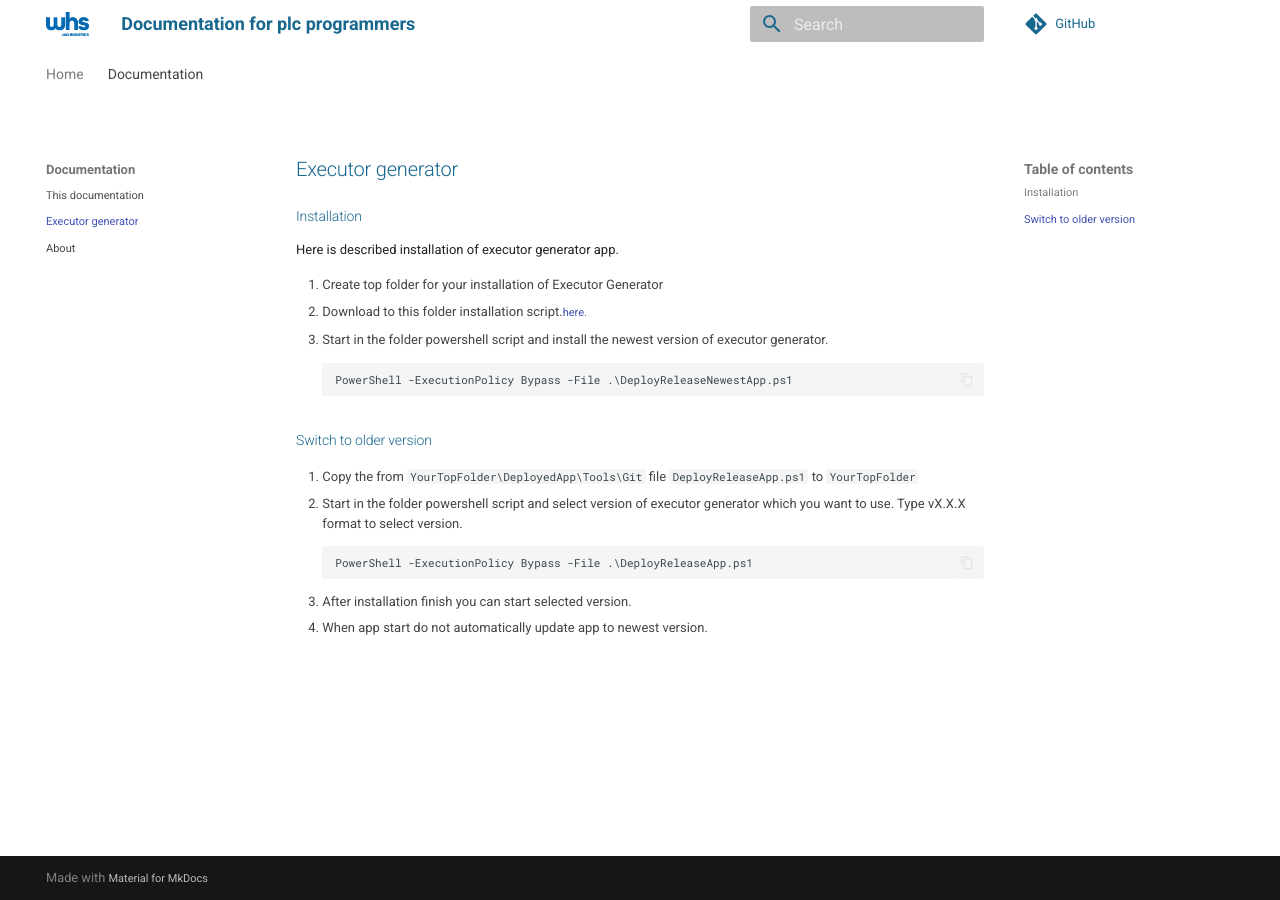
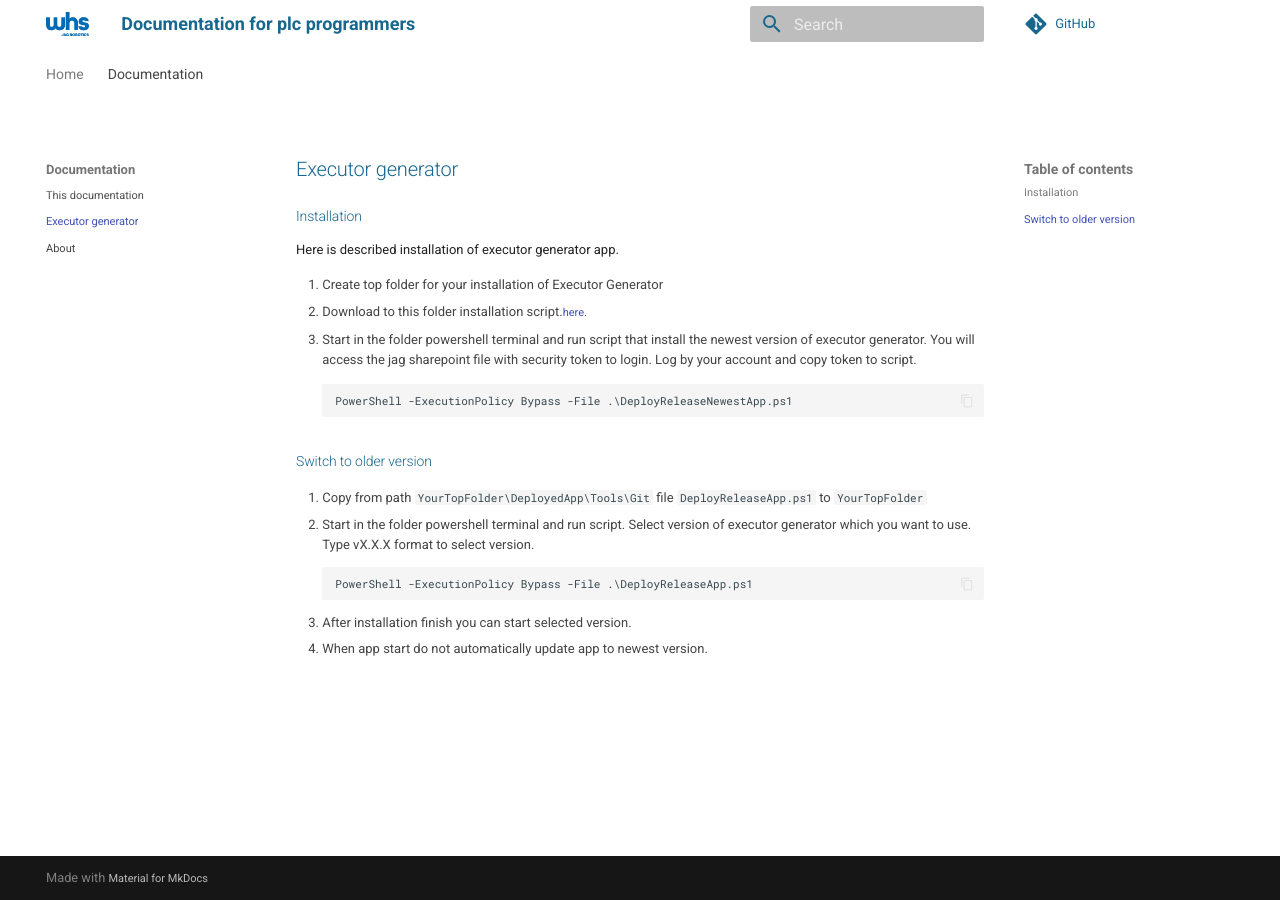
Before and after one commit to RT-whs/ExecutorGeneratorDocumentation, an MkDocs documentation site: the page built from docs/eg/index.md, in a window 1280 px wide. Built offline with MkDocs 1.6.1 and Material for MkDocs 9.7.7, drawn with Linux system fonts in a browser that asks for light colours; comment, search, counter and statistics services are not loaded.

Commit message:
FEATURE Instalation eg detailed description

````diff
--- a/docs/eg/index.md
+++ b/docs/eg/index.md
@@ -4,14 +4,14 @@ Here is described installation of executor generator app.
 
 1.  Create top folder for your installation of Executor Generator
 1.  Download to this folder installation script.[here.](installation/DeployReleaseNewestApp.ps1)
-1.  Start in the folder powershell script and install the newest version of executor generator.
+1.  Start in the folder powershell terminal and run script that install the newest version of executor generator. You will access the jag sharepoint file with security token to login. Log by your account and copy token to script.
 
         PowerShell -ExecutionPolicy Bypass -File .\DeployReleaseNewestApp.ps1
 
 ## Switch to older version
 
-1.  Copy the from  ```YourTopFolder\DeployedApp\Tools\Git``` file ```DeployReleaseApp.ps1``` to ```YourTopFolder```
-1.  Start in the folder powershell script and select version of executor generator which you want to use. Type vX.X.X format to select version.
+1.  Copy from path ```YourTopFolder\DeployedApp\Tools\Git``` file ```DeployReleaseApp.ps1``` to ```YourTopFolder```
+1.  Start in the folder powershell terminal and run script. Select version of executor generator which you want to use. Type vX.X.X format to select version.
 
         PowerShell -ExecutionPolicy Bypass -File .\DeployReleaseApp.ps1
 
````
